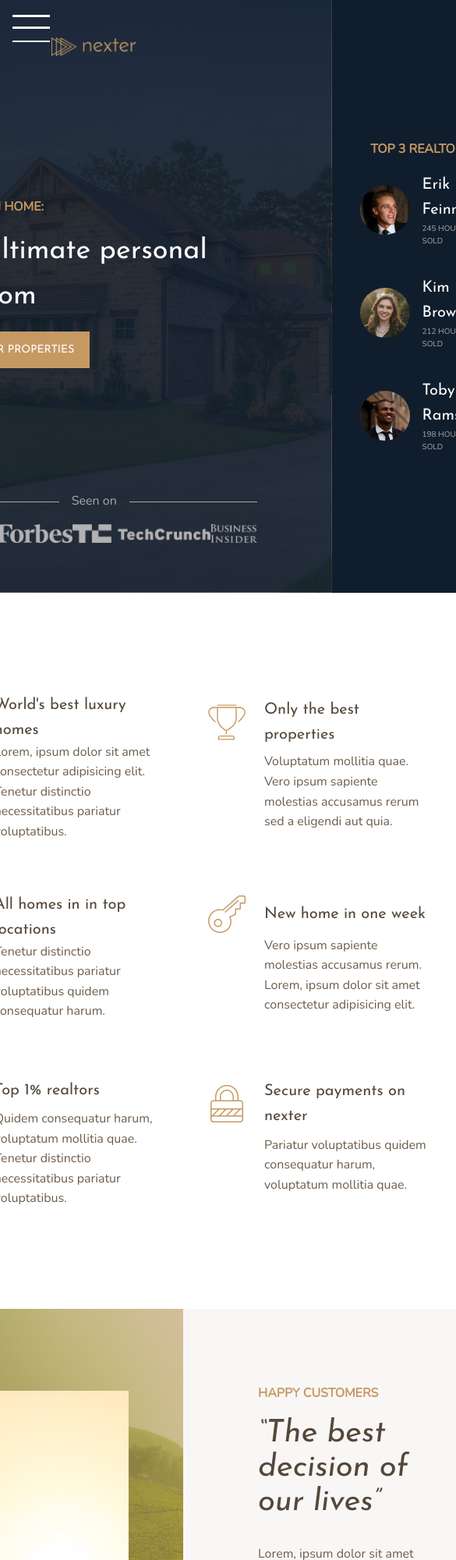
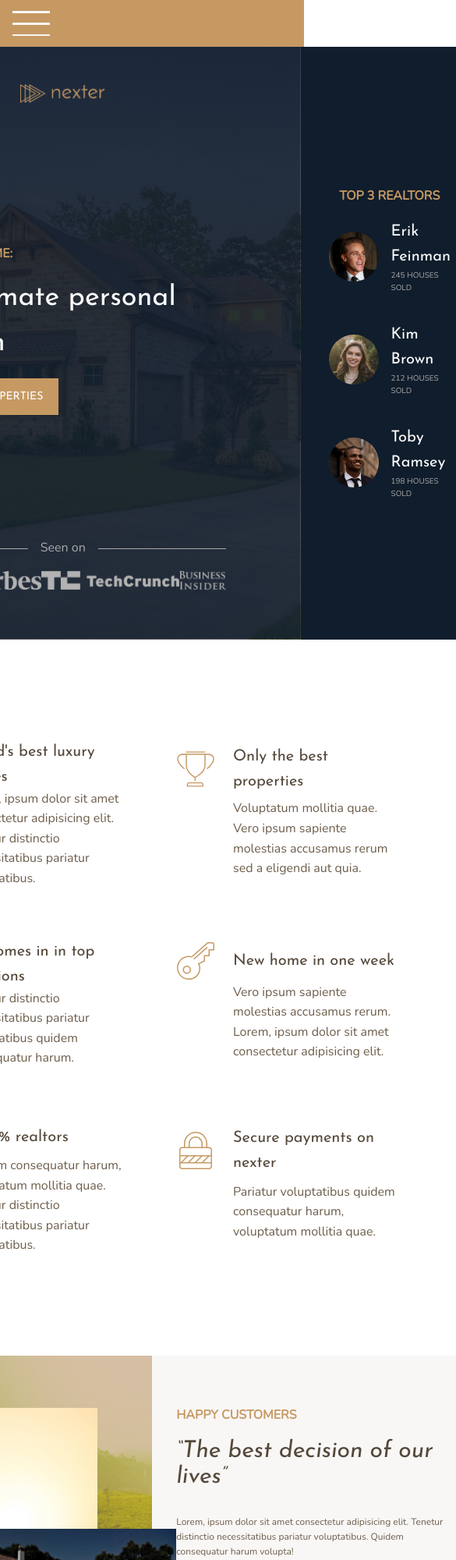
Before and after one commit to mostafaei2002/nexter, a website: page index.html in a window 390 px wide. Shown: the top 2000 px of the page at 78% size, 585 px wide, since content can reach past the window. Drawn offline with nearby package versions, Linux system fonts and the light colour scheme; files that its build step writes are made by us from their sources.

Commit message:
add media queries for landscape tablets

```diff
--- a/sass/_base.scss
+++ b/sass/_base.scss
@@ -15,19 +15,19 @@ $font-primary: "Nunito", sans-serif;
 $font-display: "Josefin Sans", sans-serif;
 
 @mixin respond($device) {
-  @if device == tab-land {
+  @if $device == tab-land {
     @media only screen and (max-width: 75em) {
       @content;
     }
   }
 
-  @if device == tab-port {
+  @if $device == tab-port {
     @media only screen and (max-width: 56.25em) {
       @content;
     }
   }
 
-  @if device == phone {
+  @if $device == phone {
     @media only screen and (max-width: 37.5em) {
       @content;
     }
--- a/sass/_footer.scss
+++ b/sass/_footer.scss
@@ -9,6 +9,9 @@
     list-style: none;
     display: grid;
     grid-template-columns: repeat(auto-fit, minmax(20rem, max-content));
+
+    justify-content: center;
+    justify-items: center;
   }
 
   &__item {
--- a/sass/_layout.scss
+++ b/sass/_layout.scss
@@ -1,25 +1,45 @@
 .container {
   display: grid;
-  grid-template-columns: 8rem 7fr 3fr;
-  grid-template-rows: 90vh min-content;
+  grid-template-columns: [sidebar-start] 8rem [sidebar-end header-start col1-start] 7fr [header-end col1-end col2-start] 3fr [col2-end];
+  grid-template-rows: [sidebar-start header-start] 90vh [header-end main-start] min-content [main-end footer-start] min-content [footer-end sidebar-end];
 
   justify-content: center;
   align-content: center;
+
+  @include respond(tab-land) {
+    grid-template-columns: [sidebar-start header-start col1-start] 7fr [header-end col1-end col2-start] 3fr [col2-end sidebar-end];
+    grid-template-rows: [sidebar-start] 6rem [sidebar-end header-start] 90vh [header-end main-start] min-content [main-end footer-start] min-content [footer-end];
+  }
 }
 
 .sidebar {
-  grid-row: 1 / 10;
+  grid-row: sidebar-start/sidebar-end;
+  grid-column: sidebar-start/sidebar-end;
 }
 
 .header {
-  grid-column: 2/3;
+  grid-column: header-start/header-end;
+  grid-row: header-start/header-end;
+}
+
+.main {
+  grid-column: col1-start/col2-end;
+  grid-row: main-start/main-end;
 }
 
 .realtors {
+  grid-row: header-start/header-end;
+  grid-column: col2-start/col2-end;
 }
 
+.footer {
+  grid-column: col1-start/col2-end;
+  grid-row: footer-start/footer-end;
+}
+
+// Inside Main Section
+
 .main {
-  grid-column: 2/4;
   display: grid;
   grid-template-columns: [full-start] 1fr [center-start] repeat(6, 1fr) [center-end] 1fr [full-end];
   grid-template-rows: repeat(4, min-content);
@@ -40,7 +60,3 @@
 .gallery {
   grid-column: full-start/full-end;
 }
-
-.footer {
-  grid-column: 2/4;
-}
--- a/sass/_navigation.scss
+++ b/sass/_navigation.scss
@@ -7,6 +7,10 @@
   transform: translateX(-50%);
   cursor: pointer;
   z-index: 1000;
+
+  @include respond(tab-land) {
+    top: 1.5rem;
+  }
 }
 
 .nav-icon {
@@ -36,6 +40,10 @@
 
   &::after {
     top: 1.5rem;
+
+    @include respond(tab-land) {
+      top: 1.2rem;
+    }
   }
 }
 
@@ -58,6 +66,14 @@
   transform: translateX(-100%);
   pointer-events: none;
   visibility: hidden;
+
+  @include respond(tab-land) {
+    width: 100%;
+    left: 0;
+    text-align: center;
+    align-items: center;
+    justify-content: center;
+  }
 
   &__list {
     position: relative;
--- a/sass/_sidebar.scss
+++ b/sass/_sidebar.scss
@@ -2,4 +2,12 @@
   background-color: $color-primary;
   position: relative;
   z-index: 90;
+
+  @include respond(tab-land) {
+    position: fixed;
+    width: 100%;
+    height: 6rem;
+    top: 0;
+    left: 0;
+  }
 }
--- a/sass/_story.scss
+++ b/sass/_story.scss
@@ -39,7 +39,7 @@
 
   // Story Content
   &__content {
-    padding: 9.6rem;
+    padding: 6.4rem 8vw;
     background-color: $color-grey-light-1;
     display: grid;
     grid-template-rows: repeat(4, min-content);
@@ -53,5 +53,11 @@
     .story__text {
       margin-bottom: 1.6rem;
     }
+
+    .story__text {
+      @include respond(tab-land) {
+        font-size: 1.2rem;
+      }
+    }
   }
 }
--- a/sass/_typography.scss
+++ b/sass/_typography.scss
@@ -19,6 +19,10 @@ body {
   font-size: 4rem;
   line-height: 1.1;
   color: $color-grey-dark-1;
+
+  @include respond(tab-land) {
+    font-size: 3rem;
+  }
 }
 
 .heading-3 {
--- a/sass/main.scss
+++ b/sass/main.scss
@@ -1,6 +1,5 @@
 @import "base";
 @import "typography";
-@import "layout";
 
 @import "sidebar";
 @import "header";
@@ -16,3 +15,6 @@
 
 // Navigation
 @import "navigation";
+
+// Layout must overwrite everything
+@import "layout";
```
